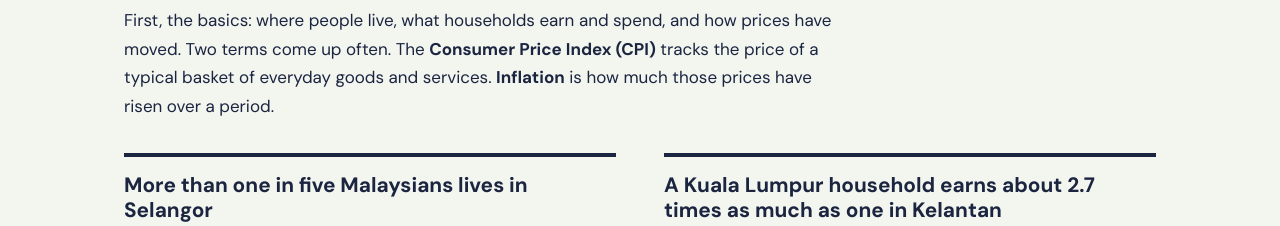
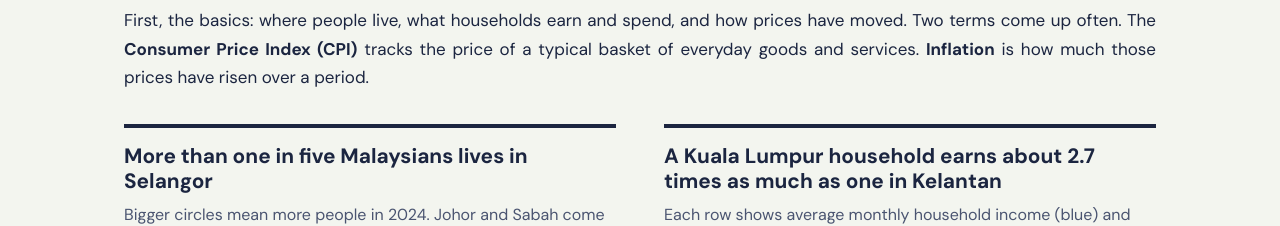
Before and after one commit to frosyiee/fros_dv2-3179, a plain HTML site: page index.html in a window 1280 px wide. Shown: the part 580-806 px from the top of the page. Drawn offline with nearby package versions, Linux system fonts and the light colour scheme; a script that the page names is missing; a web font is replaced by a local one.

Commit message:
Add files via upload

```diff
--- a/css/style.css
+++ b/css/style.css
@@ -18,7 +18,7 @@ body{
     font:400 1.0625rem/1.7 "DM Sans",system-ui,sans-serif
 }
 
-/* fornts for headings*/
+/* fonts for headings*/
 h1{
     font-family:"DM Serif Text",Georgia,serif
 }
@@ -103,8 +103,9 @@ h2{
     font-weight:600
 }
 .lead{
-    max-width:62ch;
-    margin:0 0 2rem
+    max-width:100ch;
+    margin:0 0 2rem;
+    text-align: justify;
 }
 
 /* chart grid and figures */
```
